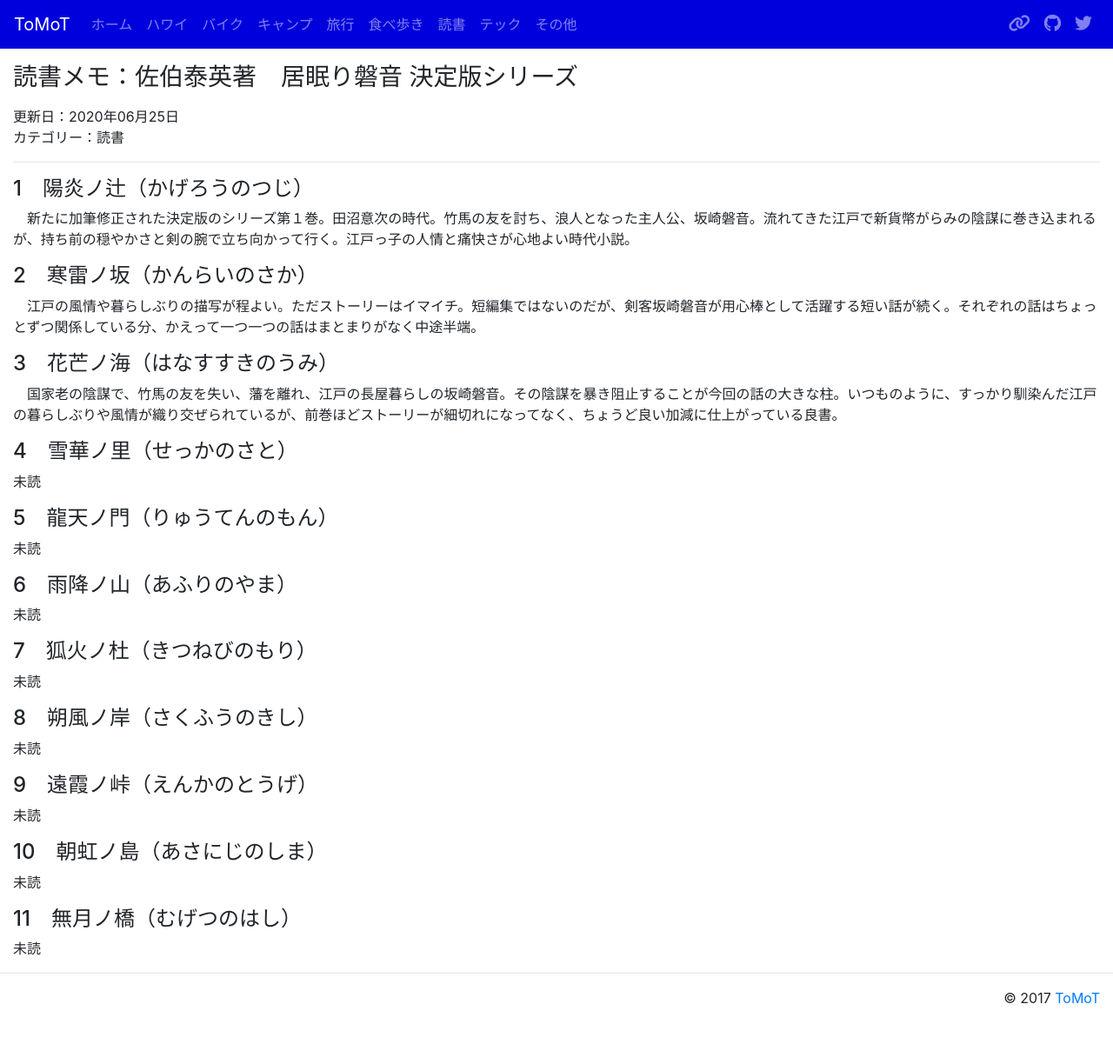
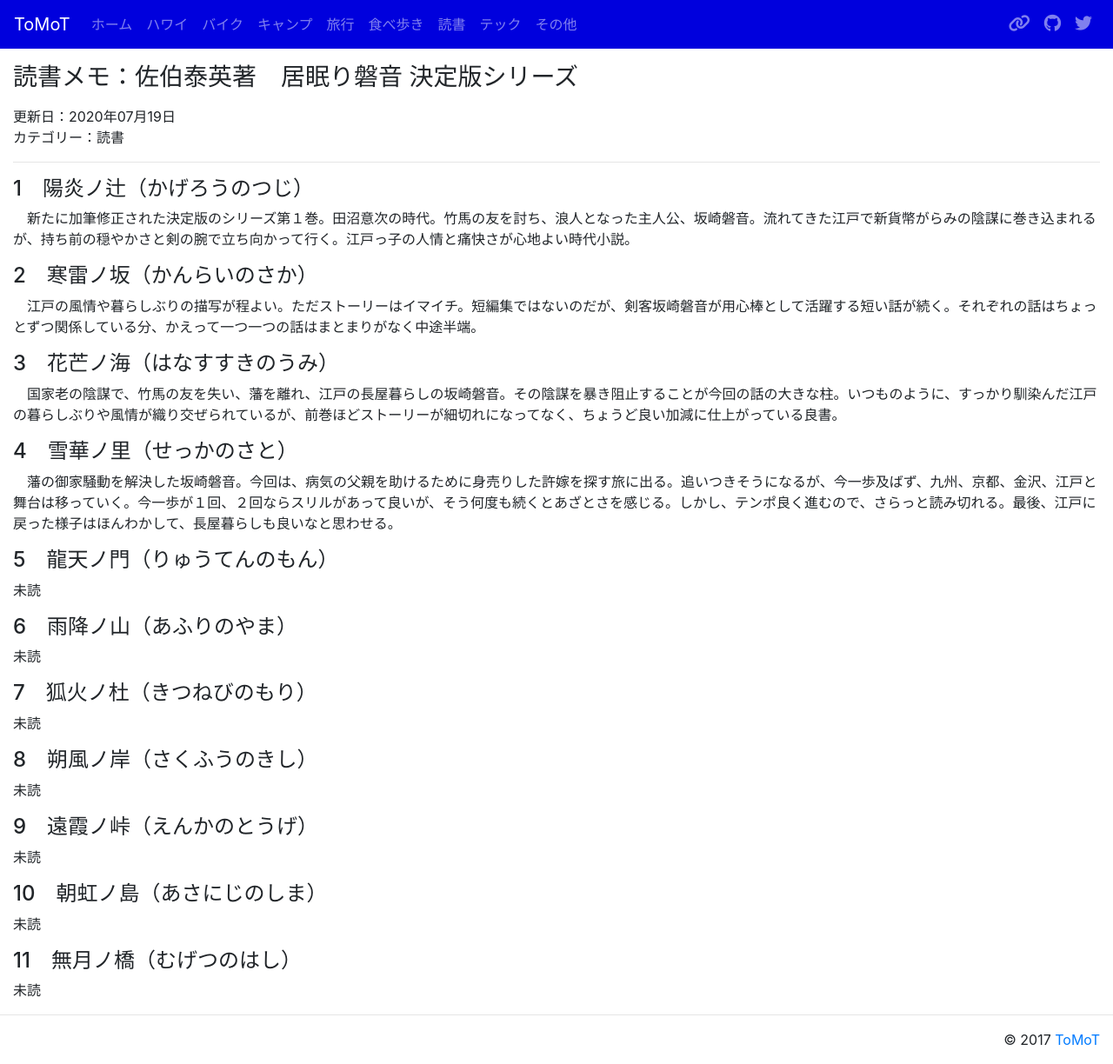
Before and after one commit to tomot/tomot.github.io, a Jekyll site: the page built from pages/book-saeki.md, in a window 1280 px wide. Shown: the whole page at 87% size. Built offline with Jekyll 4.4.1, drawn with Linux system fonts in a browser that asks for light colours; nearby versions of some CDN libraries; before the commit the page ends 1176 px from its top, so only the background shows below that.

```diff
--- a/pages/book-saeki.md
+++ b/pages/book-saeki.md
@@ -1,7 +1,7 @@
 ---
 layout: page
 title: 読書メモ：佐伯泰英著　居眠り磐音 決定版シリーズ
-date: 2020-06-25
+date: 2020-07-19
 categories: 読書
 ---
 #### 1　陽炎ノ辻（かげろうのつじ）
@@ -18,7 +18,7 @@ categories: 読書
 
 #### 4　雪華ノ里（せっかのさと）
 
-未読
+　藩の御家騒動を解決した坂崎磐音。今回は、病気の父親を助けるために身売りした許嫁を探す旅に出る。追いつきそうになるが、今一歩及ばず、九州、京都、金沢、江戸と舞台は移っていく。今一歩が１回、２回ならスリルがあって良いが、そう何度も続くとあざとさを感じる。しかし、テンポ良く進むので、さらっと読み切れる。最後、江戸に戻った様子はほんわかして、長屋暮らしも良いなと思わせる。
 
 #### 5　龍天ノ門（りゅうてんのもん）
 
```
Also changed, not shown: book.md (+2 -2 lines), index.md (+2 -2 lines).
